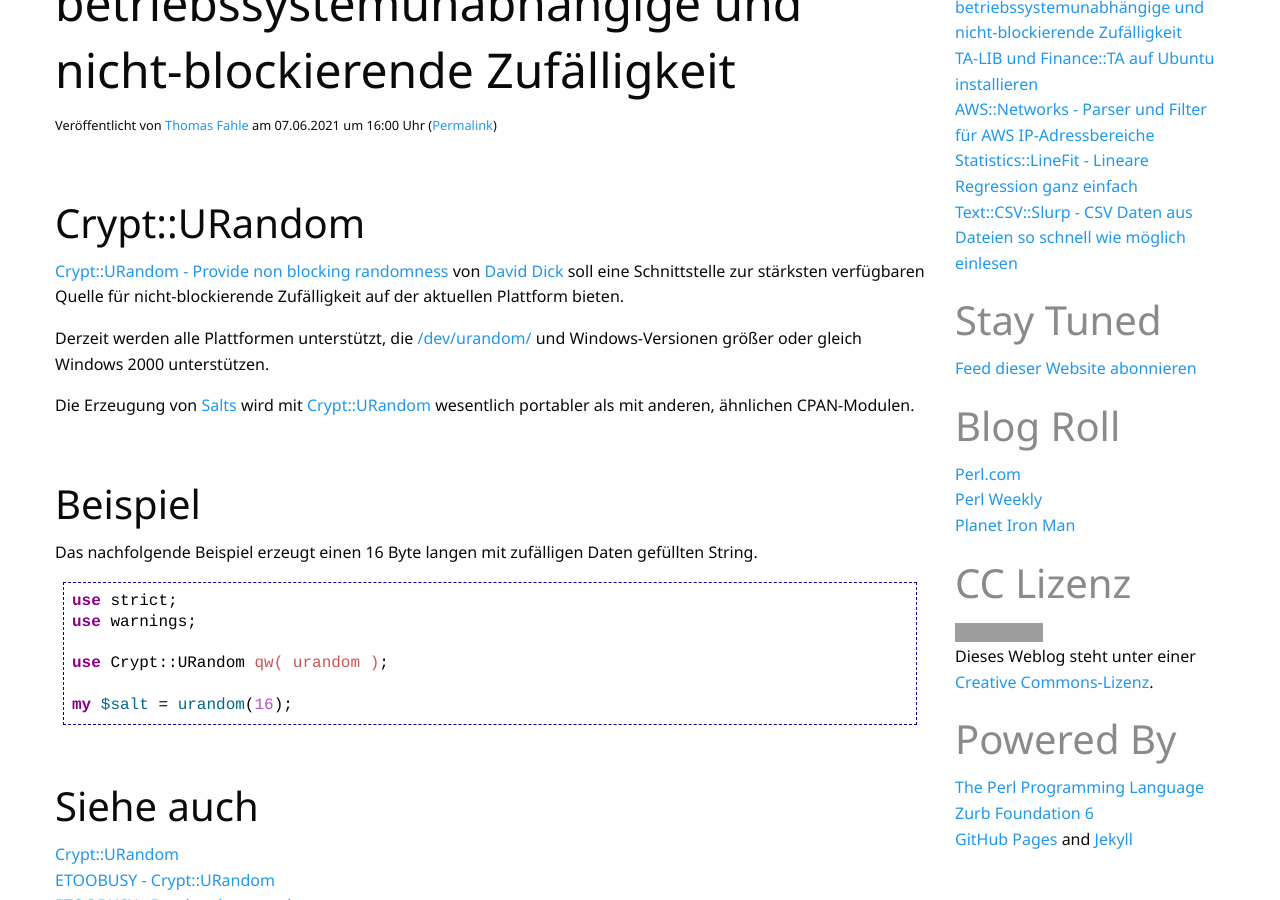
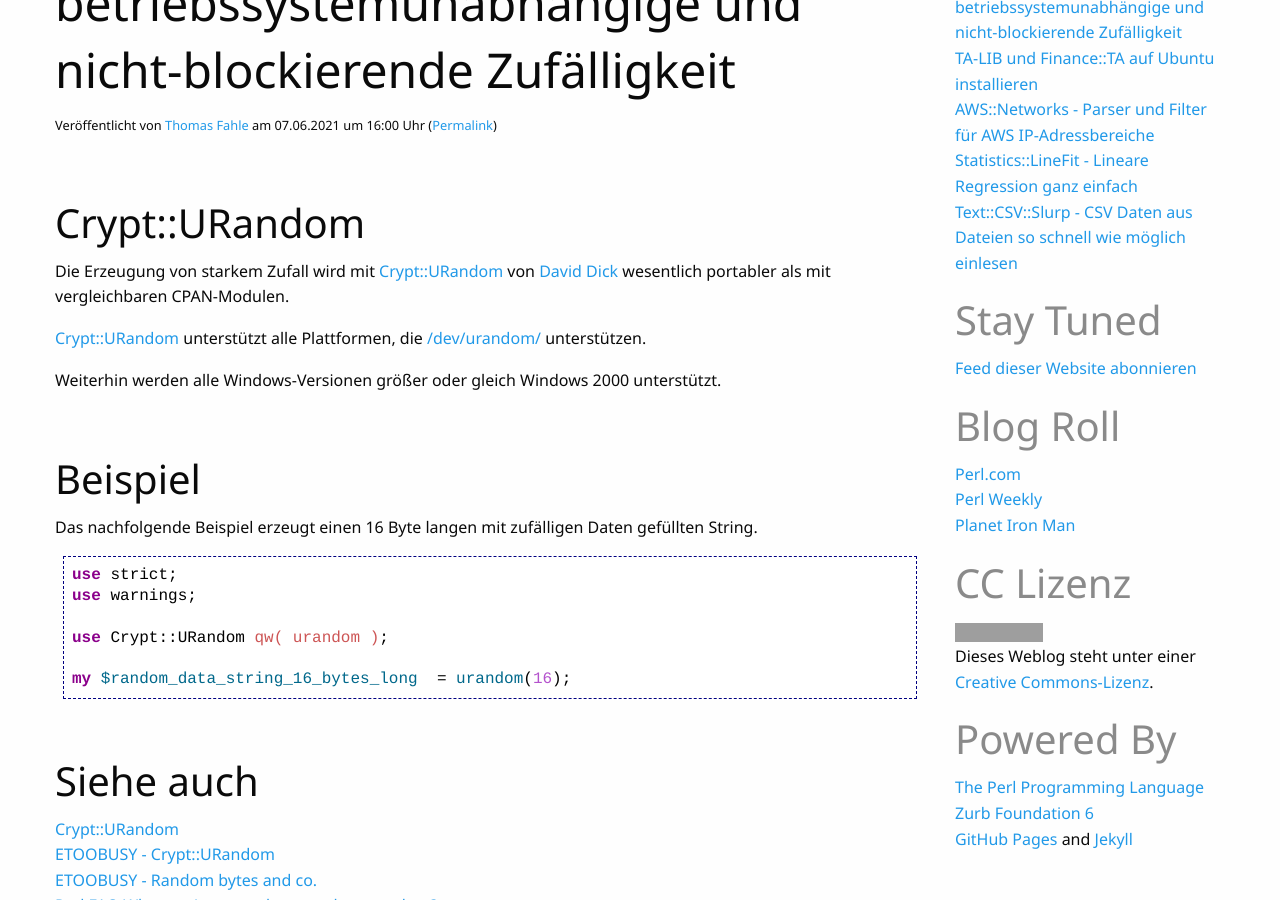
Before and after one commit to perl-howto/perl-howto.github.io, a Jekyll site: the page built from _posts/2021-06-07-Crypt-URandom-betriebssytemunabhaengige-und-nicht-blockierende-zufaelligkeit.html, in a window 1280 px wide and 900 px high, scrolled down 277 px. Built offline with Jekyll 4.4.1, drawn with Linux system fonts in a browser that asks for light colours; grey boxes are pictures that could not be loaded.

Commit message:
Crypt::URandom - nahezu betriebssystemunabhängige und nicht-blockierende Zufälligkeit
Vorteile von Crypt::URandom gegenüber vergleichbaren CPAN-Modulen deutlich herausgearbeitet.

Rechtschreibfehler behoben, Variablen umbenant, Artikel gekürzt.

```diff
--- a/_posts/2021-06-07-Crypt-URandom-betriebssytemunabhaengige-und-nicht-blockierende-zufaelligkeit.html
+++ b/_posts/2021-06-07-Crypt-URandom-betriebssytemunabhaengige-und-nicht-blockierende-zufaelligkeit.html
@@ -9,12 +9,13 @@ categories:
 <p>&nbsp;</p>
 <h2>Crypt::URandom</h2>
 <p>
-<a href="https://metacpan.org/pod/Crypt::URandom">Crypt::URandom - Provide non blocking randomness</a> von <a href="https://metacpan.org/author/DDICK">David Dick</a> soll eine Schnittstelle zur st&auml;rksten verf&uuml;gbaren Quelle f&uuml;r nicht-blockierende Zuf&auml;lligkeit auf der aktuellen Plattform bieten.
-<p>
-Derzeit werden alle Plattformen unterst&uuml;tzt, die <a href="https://en.wikipedia.org/wiki//dev/random">/dev/urandom/</a> und Windows-Versionen gr&ouml;&szlig;er oder gleich Windows 2000 unterst&uuml;tzen.
+Die Erzeugung von starkem Zufall wird mit <a href="https://metacpan.org/pod/Crypt::URandom">Crypt::URandom</a> von <a href="https://metacpan.org/author/DDICK">David Dick</a> wesentlich portabler als mit vergleichbaren CPAN-Modulen.
 </p>
 <p>
-Die Erzeugung von <a href="https://en.wikipedia.org/wiki/Salt_%28cryptography%29">Salts</a> wird mit <a href="https://metacpan.org/pod/Crypt::URandom">Crypt::URandom</a> wesentlich portabler als mit anderen, &auml;hnlichen CPAN-Modulen.
+<a href="https://metacpan.org/pod/Crypt::URandom">Crypt::URandom</a> unterst&uuml;tzt alle Plattformen, die <a href="https://en.wikipedia.org/wiki//dev/random">/dev/urandom/</a> unterst&uuml;tzen.
+</p>
+<p>
+Weiterhin werden alle Windows-Versionen gr&ouml;&szlig;er oder gleich Windows 2000 unterst&uuml;tzt.
 </p>
 
 
@@ -29,7 +30,7 @@ Das nachfolgende Beispiel erzeugt einen 16 Byte langen mit zuf&auml;lligen Daten
 
 <span style="color: #8B008B; font-weight:bold;">use</span> <span style="color: #000000;">Crypt::URandom</span> <span style="color: #CD5555;">qw( urandom )</span><span style="color: #000000;">;</span>
 
-<span style="color: #8B008B; font-weight:bold;">my</span> <span style="color: #00688B;">$salt</span> = <span style="color: #00688B;">urandom</span><span style="color: #000000;">(</span><span style="color: #B452CD;">16</span><span style="color: #000000;">)</span><span style="color: #000000;">;</span>
+<span style="color: #8B008B; font-weight:bold;">my</span> <span style="color: #00688B;">$random_data_string_16_bytes_long</span>  = <span style="color: #00688B;">urandom</span><span style="color: #000000;">(</span><span style="color: #B452CD;">16</span><span style="color: #000000;">)</span><span style="color: #000000;">;</span>
 </pre>
 
 <p>&nbsp;</p>
```
